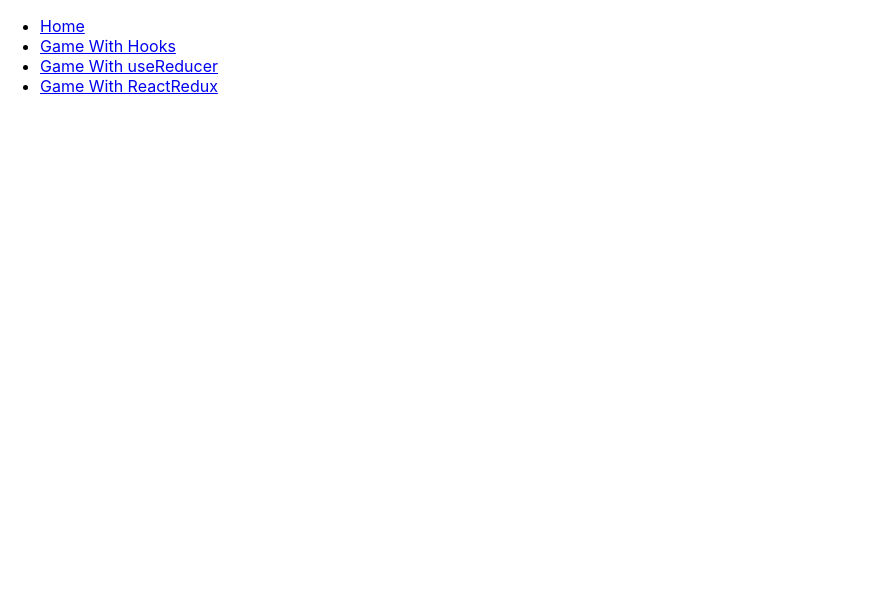
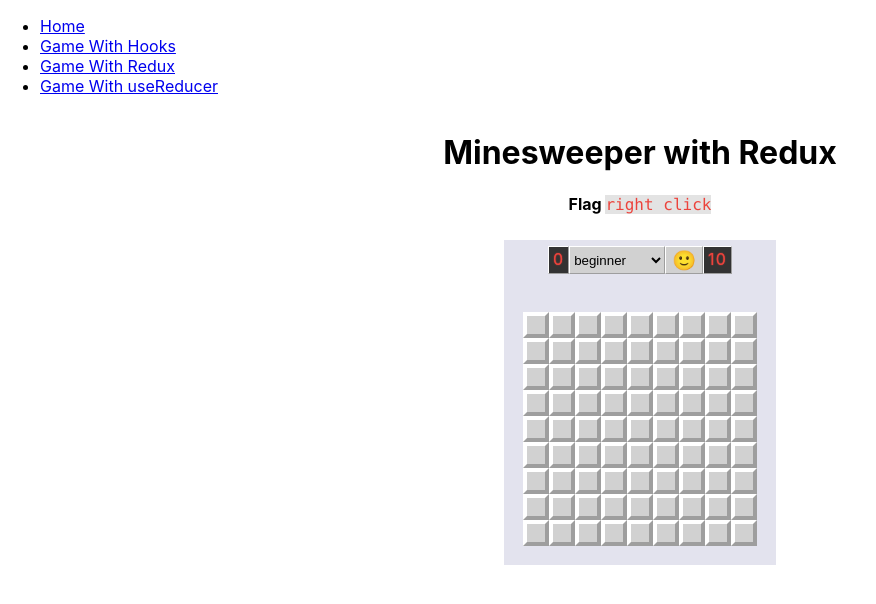
Before and after one commit to DudaLipinski/minesweeper-ts, a React (Create React App) app: page /minesweeper/redux in a window 1280 px wide. Shown: the top 604 px of the page, without its empty margins (0-876 px from the left). Built offline with nearby package versions, Linux system fonts and the light colour scheme.

Commit message:
feat(*): add react redux

```diff
--- a/package.json
+++ b/package.json
@@ -3,6 +3,7 @@
   "version": "0.1.0",
   "private": true,
   "dependencies": {
+    "@reduxjs/toolkit": "^1.9.1",
     "@testing-library/react": "^13.4.0",
     "@testing-library/user-event": "^13.5.0",
     "@types/jest": "^27.5.2",
@@ -12,8 +13,10 @@
     "@types/styled-components": "^5.1.26",
     "react": "^18.2.0",
     "react-dom": "^18.2.0",
+    "react-redux": "^8.0.5",
     "react-router-dom": "^6.6.2",
     "react-scripts": "5.0.1",
+    "redux": "^4.2.0",
     "styled-components": "^5.3.6",
     "typescript": "^4.9.4",
     "web-vitals": "^2.1.4"
--- a/src/App.tsx
+++ b/src/App.tsx
@@ -1,4 +1,4 @@
-import React from 'react'
+import { Provider } from 'react-redux'
 import {
   Link,
   Route,
@@ -6,8 +6,10 @@
   Routes,
   useSearchParams,
 } from 'react-router-dom'
-import { GameWithHooks } from './modules/GameWithHooks/GameWithHooks'
 import { MinesweeperWithHooks } from './pages/MinesweeperWithHooks/MinesweeperWithHooks'
+import { MinesweeperWithReactRedux } from './pages/MinesweeperWithRedux/MinesweeperWithReactRedux'
+import { MinesweeperWithUseReducer } from './pages/MinesweeperWithUseReducer/MinesweeperWithReactRedux'
+import { store } from './store'
 
 const Navigation = () => {
   const [searchParams] = useSearchParams()
@@ -37,13 +39,13 @@
           </Link>
         </li>
         <li>
-          <Link to={getLocationObjWithSearchParams('/minesweeper/usereducer')}>
-            Game With useReducer
+          <Link to={getLocationObjWithSearchParams('/minesweeper/redux')}>
+            Game With Redux
           </Link>
         </li>
         <li>
-          <Link to={getLocationObjWithSearchParams('/minesweeper/reactredux')}>
-            Game With ReactRedux
+          <Link to={getLocationObjWithSearchParams('/minesweeper/usereducer')}>
+            Game With useReducer
           </Link>
         </li>
       </ul>
@@ -52,17 +54,22 @@
 }
 
 const App = () => (
+  <Provider store={store}>
     <Router>
       <Navigation />
       <Routes>
         <Route path="/" element={<Home />}></Route>
         <Route path="/minesweeper">
           <Route path="hooks" element={<MinesweeperWithHooks />}></Route>
-        <Route path="usereducer" element={<GameWithHooks />}></Route>
-        <Route path="reactredux" element={<GameWithHooks />}></Route>
+          <Route
+            path="usereducer"
+            element={<MinesweeperWithUseReducer />}
+          ></Route>
+          <Route path="redux" element={<MinesweeperWithReactRedux />}></Route>
         </Route>
       </Routes>
     </Router>
+  </Provider>
 )
 
 const Home = () => <h1>Home</h1>
--- /dev/null
+++ b/src/modules/GameWithRedux/GameWithReactRedux/GameOver.tsx
@@ -0,0 +1,19 @@
+/* eslint-disable react-hooks/exhaustive-deps */
+import { GameOver as GameOverComponent } from 'src/components/Game/GameOver'
+import { useDispatch, useSelector } from 'react-redux'
+import { RootState } from './../../../store'
+import { useCallback } from 'react'
+import { actions } from '../game'
+
+export const GameOver = () => {
+  const { isGameOver, isWin } = useSelector(
+    ({ game: { isGameOver, isWin } }: RootState) => ({ isGameOver, isWin })
+  )
+
+  const dispatch = useDispatch()
+  const onReset = useCallback(() => dispatch(actions.reset()), [])
+
+  return (
+    <>{isGameOver && <GameOverComponent onClick={onReset} isWin={isWin} />}</>
+  )
+}
--- /dev/null
+++ b/src/modules/GameWithRedux/GameWithReactRedux/GameWithReactRedux.tsx
@@ -0,0 +1,13 @@
+import { GameOver } from './GameOver'
+import { Grid } from './Grid'
+import { Scoreboard } from './Scoreboard'
+
+export const GameWithReactRedux = () => {
+  return (
+    <>
+      <Scoreboard />
+      <GameOver />
+      <Grid />
+    </>
+  )
+}
--- /dev/null
+++ b/src/modules/GameWithRedux/GameWithReactRedux/Grid.tsx
@@ -0,0 +1,34 @@
+/* eslint-disable react-hooks/exhaustive-deps */
+import { Grid as GridComponent } from 'src/components/Grid/Grid'
+import { useDispatch, useSelector } from 'react-redux'
+
+import { AppDispatch, RootState } from './../../../store'
+import { actions, runTimer } from '../game'
+import { useCallback } from 'react'
+import { Coords } from 'src/core/Field'
+
+export const Grid = () => {
+  const { playerField } = useSelector(
+    ({ game: { playerField } }: RootState) => ({
+      playerField,
+    })
+  )
+
+  const dispatch = useDispatch<AppDispatch>()
+
+  const onClick = useCallback((coords: Coords) => {
+    dispatch(actions.openCell(coords))
+    dispatch(runTimer())
+  }, [])
+
+  const onContextMenu = useCallback((coords: Coords) => {
+    dispatch(actions.setFlag(coords))
+    dispatch(runTimer())
+  }, [])
+
+  return (
+    <GridComponent onClick={onClick} onContextMenu={onContextMenu}>
+      {playerField}
+    </GridComponent>
+  )
+}
--- /dev/null
+++ b/src/modules/GameWithRedux/GameWithReactRedux/Scoreboard.tsx
@@ -0,0 +1,38 @@
+/* eslint-disable react-hooks/exhaustive-deps */
+import { useDispatch, useSelector } from 'react-redux'
+import { GameLevels, LevelNames } from 'src/modules/GameSettings'
+import { RootState } from './../../../store'
+import { Scoreboard as ScoreboardComponent } from 'src/components/Scoreboard/Scoreboard'
+import React, { useCallback } from 'react'
+import { actions } from '../game'
+
+export const Scoreboard = () => {
+  const { level, time, bombs, flagCounter } = useSelector(
+    ({ game: { level, time, bombs, flagCounter } }: RootState) => ({
+      level,
+      time,
+      bombs,
+      flagCounter,
+    })
+  )
+  const dispatch = useDispatch()
+
+  const onChangeLevel = useCallback(
+    ({ target: { value: level } }: React.ChangeEvent<HTMLSelectElement>) =>
+      dispatch(actions.changeLevel(level as LevelNames)),
+    []
+  )
+
+  const onReset = useCallback(() => dispatch(actions.reset()), [])
+
+  return (
+    <ScoreboardComponent
+      time={String(time)}
+      bombs={String(bombs - flagCounter)}
+      levels={GameLevels as unknown as string[]}
+      defaultLevel={level}
+      onReset={onReset}
+      onChangeLevel={onChangeLevel}
+    ></ScoreboardComponent>
+  )
+}
--- /dev/null
+++ b/src/modules/GameWithRedux/game.ts
@@ -0,0 +1,124 @@
+import {
+  CellState,
+  Coords,
+  Field,
+  fieldGenerator,
+  generateFieldWithDefaultState,
+} from 'src/core/Field'
+import { GameSettings, LevelNames } from '../GameSettings'
+import { openCell as openCellHandler } from 'src/core/openCell'
+import {
+  AnyAction,
+  createSlice,
+  PayloadAction,
+  ThunkAction,
+} from '@reduxjs/toolkit'
+import { setFlag } from 'src/core/setFlag'
+import { RootState } from 'src/store'
+
+export interface State {
+  level: LevelNames
+  time: number
+  bombs: number
+  isGameOver: boolean
+  isGameStarted: boolean
+  isWin: boolean
+  isTimerRunning: boolean
+  settings: [number, number]
+  playerField: Field
+  gameField: Field
+  flagCounter: number
+}
+
+export const getInitialState = (level: LevelNames = 'beginner'): State => {
+  const settings = GameSettings[level]
+  const [size, bombs] = settings
+
+  return {
+    level,
+    time: 0,
+    bombs,
+    isGameOver: false,
+    isGameStarted: false,
+    isWin: false,
+    isTimerRunning: false,
+    settings,
+    flagCounter: 0,
+    playerField: generateFieldWithDefaultState(size, CellState.hidden),
+    gameField: fieldGenerator(size, bombs / (size * size)),
+  }
+}
+
+export const { reducer, actions } = createSlice({
+  name: 'game',
+  initialState: getInitialState(),
+  reducers: {
+    openCell: (state, { payload }: PayloadAction<Coords>) => {
+      const { playerField, gameField } = state
+      try {
+        const [newPlayerField, isSolved] = openCellHandler(
+          payload,
+          playerField,
+          gameField
+        )
+        state.isGameStarted = !isSolved
+        state.isGameOver = isSolved
+        state.isWin = isSolved
+        state.playerField = newPlayerField
+      } catch (error) {
+        state.isGameStarted = false
+        state.isGameOver = true
+        state.isWin = false
+        state.playerField = gameField
+      }
+    },
+    setFlag: (state, { payload }: PayloadAction<Coords>) => {
+      const { playerField, gameField, flagCounter, bombs } = state
+
+      const [newPlayerField, isSolved, newFlagCounter] = setFlag(
+        payload,
+        playerField,
+        gameField,
+        flagCounter,
+        bombs
+      )
+      state.isGameStarted = !isSolved
+      state.isGameOver = isSolved
+      state.isWin = isSolved
+      state.flagCounter = newFlagCounter
+      state.playerField = newPlayerField
+    },
+    updateTime: (state) => {
+      state.time = state.time + 1
+    },
+    setTimerActive: (state) => {
+      state.isTimerRunning = true
+    },
+    reset: ({ level }) => getInitialState(level),
+    changeLevel: (state, { payload }: PayloadAction<LevelNames>) =>
+      getInitialState(payload),
+  },
+})
+
+export const recursiveUpdate =
+  (prevGameField: Field): ThunkAction<void, RootState, unknown, AnyAction> =>
+  (dispatch, getState) =>
+    setTimeout(() => {
+      const { isGameStarted, isTimerRunning, gameField } = getState().game
+      const isTheSameGame = gameField === prevGameField
+
+      if (isGameStarted && isTimerRunning && isTheSameGame) {
+        dispatch(actions.updateTime())
+        dispatch(recursiveUpdate(gameField))
+      }
+    }, 1000)
+
+export const runTimer =
+  (): ThunkAction<void, RootState, unknown, AnyAction> =>
+  (dispatch, getState) => {
+    const { isGameStarted, isTimerRunning, gameField } = getState().game
+    if (isGameStarted && !isTimerRunning) {
+      dispatch(actions.setTimerActive())
+      dispatch(recursiveUpdate(gameField))
+    }
+  }
--- /dev/null
+++ b/src/modules/GameWithUseReducer/GameWithUseReducer.tsx
@@ -0,0 +1,58 @@
+/* eslint-disable react-hooks/exhaustive-deps */
+import { Wrapper } from '../../components/Game/Wrapper'
+import { GameArea } from '../../components/Game/GameArea'
+import { Scoreboard } from '../../components/Scoreboard/Scoreboard'
+import { Grid } from '../../components/Grid/Grid'
+import { GameOver } from '../../components/Game/GameOver'
+import { GameLevels, LevelNames } from '../GameSettings'
+import { useCallback, useReducer } from 'react'
+
+import { reducer, actions, getInitialState } from '../GameWithRedux/game'
+import { Coords } from 'src/core/Field'
+
+export const GameWithUseReducer = () => {
+  const [
+    { level, isGameOver, isWin, settings, playerField, time, flagCounter },
+    dispatch,
+  ] = useReducer(reducer, getInitialState())
+
+  const [, bombs] = settings
+
+  const onClick = useCallback(
+    (coords: Coords) => dispatch(actions.openCell(coords)),
+    []
+  )
+
+  const onReset = useCallback(() => dispatch(actions.reset()), [])
+
+  const onContextMenu = useCallback(
+    (coords: Coords) => dispatch(actions.setFlag(coords)),
+    []
+  )
+
+  const onChangeLevel = useCallback(
+    ({ target: { value: level } }: React.ChangeEvent<HTMLSelectElement>) => {
+      dispatch(actions.changeLevel(level as LevelNames))
+    },
+    []
+  )
+
+  return (
+    <Wrapper>
+      <GameArea>
+        <Scoreboard
+          time={String(time)}
+          bombs={String(bombs - flagCounter)}
+          levels={GameLevels as unknown as string[]}
+          defaultLevel={level}
+          onReset={onReset}
+          onChangeLevel={onChangeLevel}
+        ></Scoreboard>
+        {isGameOver && <GameOver onClick={onReset} isWin={isWin} />}
+        <Grid onClick={onClick} onContextMenu={onContextMenu}>
+          {playerField}
+        </Grid>
+      </GameArea>
+    </Wrapper>
+  )
+}
--- a/src/pages/MinesweeperWithReactRedux/MinesweeperWithReactRedux.tsx
+++ b/src/pages/MinesweeperWithRedux/MinesweeperWithReactRedux.tsx
@@ -1,17 +1,17 @@
+import { GameLayout } from 'src/components/Game/GameLayout'
 import { Top } from 'src/components/Top/Top'
-import { GameLayout } from 'src/components/Game/GameLayout'
-import { GameWithHooks } from 'src/modules/GameWithHooks/GameWithHooks'
+import { GameWithReactRedux } from 'src/modules/GameWithRedux/GameWithReactRedux/GameWithReactRedux'
 
 export const MinesweeperWithReactRedux = () => {
   return (
     <GameLayout
       top={
         <Top feature="Flag" firstAction="right click" secondAction={''}>
-          Minesweeper with ReactRedux special for you
+          Minesweeper with Redux
         </Top>
       }
     >
-      <GameWithHooks />
+      <GameWithReactRedux />
     </GameLayout>
   )
 }
--- /dev/null
+++ b/src/pages/MinesweeperWithUseReducer/MinesweeperWithReactRedux.tsx
@@ -0,0 +1,17 @@
+import { Top } from 'src/components/Top/Top'
+import { GameLayout } from 'src/components/Game/GameLayout'
+import { GameWithUseReducer } from 'src/modules/GameWithUseReducer/GameWithUseReducer'
+
+export const MinesweeperWithUseReducer = () => {
+  return (
+    <GameLayout
+      top={
+        <Top feature="Flag" firstAction="right click" secondAction={''}>
+          Minesweeper with useReducer
+        </Top>
+      }
+    >
+      <GameWithUseReducer />
+    </GameLayout>
+  )
+}
--- /dev/null
+++ b/src/store.ts
@@ -0,0 +1,11 @@
+import { reducer } from './modules/GameWithRedux/game'
+import { configureStore } from '@reduxjs/toolkit'
+
+export const store = configureStore({
+  reducer: {
+    game: reducer,
+  },
+})
+
+export type RootState = ReturnType<typeof store.getState>
+export type AppDispatch = typeof store.dispatch
```
Also changed, not shown: 2 other files (tests, documents, lock files or other folders). Lines whose indentation alone changed are shown as unchanged.
